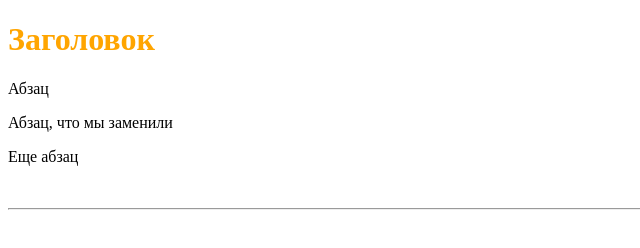
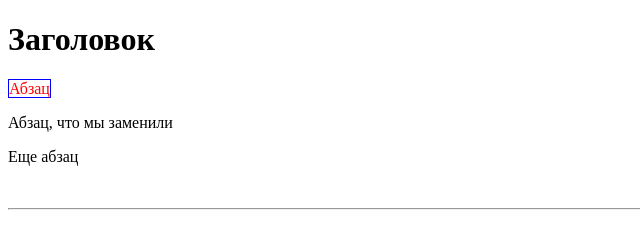
Before and after one commit to MegaRostBLR1/lesson_git, a plain HTML site: page index.html in a window 1280 px wide. Shown: the whole page, without its empty margins (0-640 px from the left). Drawn offline with Linux system fonts and the light colour scheme.

Commit message:
styles for task-4

```diff
--- a/src/css/styles.css
+++ b/src/css/styles.css
@@ -1,7 +1,8 @@
-h1 {
-    color: orange;
-}
-
 div {
     max-width: 1200px;
 }
+
+span {
+    color: red;
+    border: 1px solid blue;
+}
```
